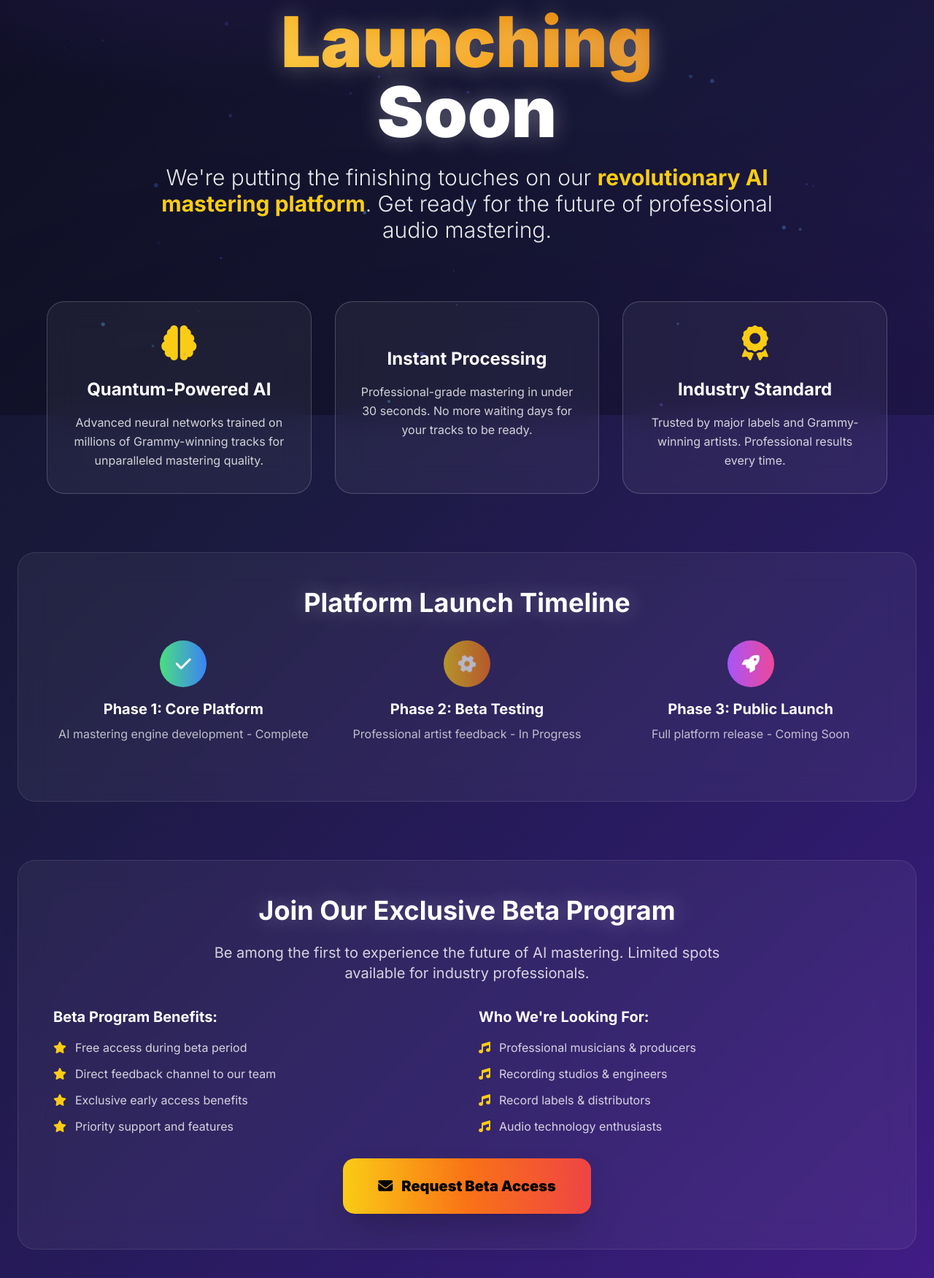
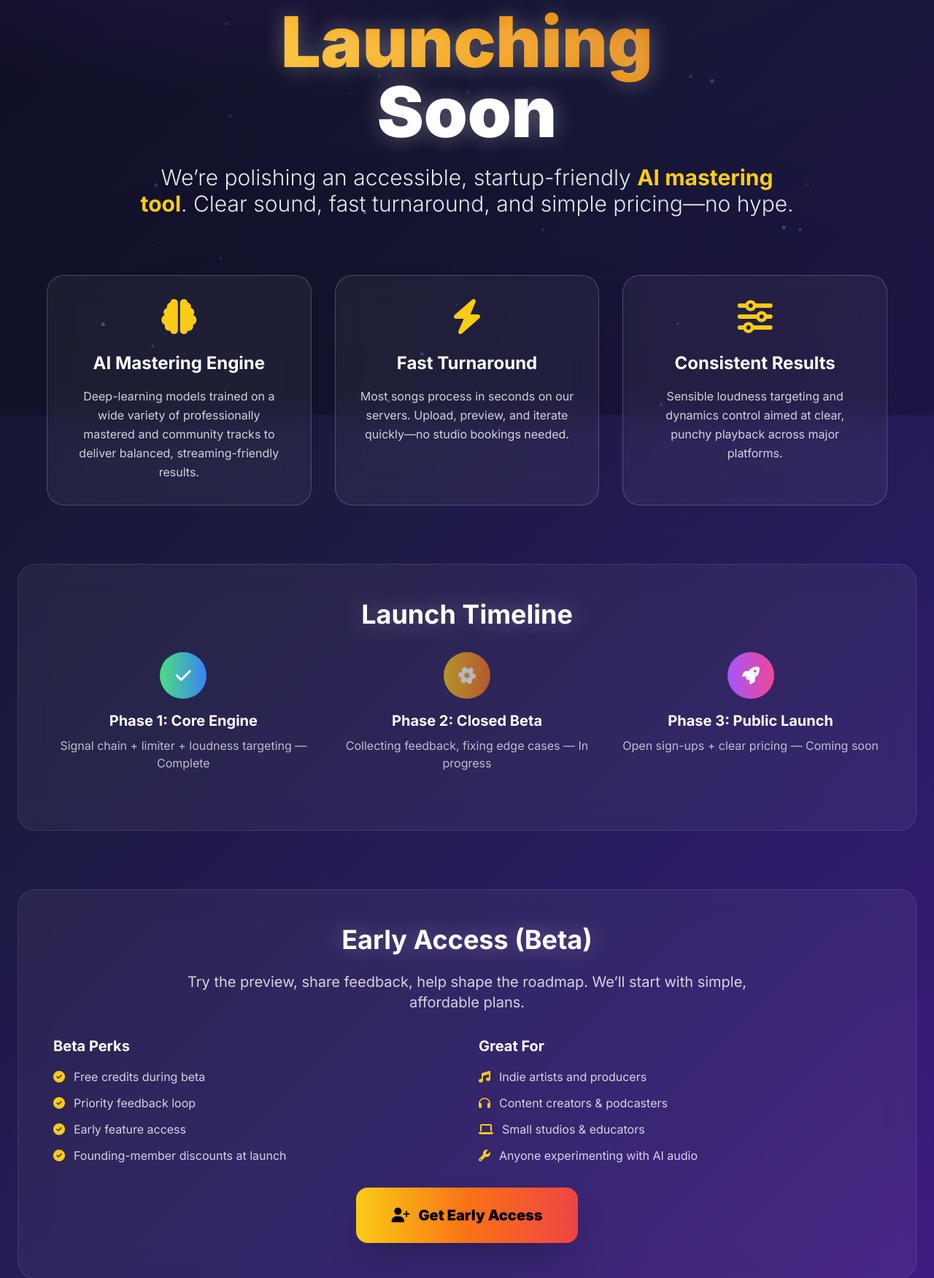
Before and after one commit to yvc0/new_ai_music, a Flask app: page /pricing in a window 1280 px wide. Shown: the part 231-1983 px from the top of the page at 73% size. Run offline with Flask 3, Linux system fonts and the light colour scheme; parts of the project's set-up code (start-up, migrations or seed data) failed here and were passed over; some libraries are stand-ins or nearby versions.

Commit message:
Update pricing.html

```diff
--- a/templates/pricing.html
+++ b/templates/pricing.html
@@ -1,23 +1,21 @@
 {% extends "base.html" %}
 
-{% block title %}Pricing - Neural Sonic Genesis{% endblock %}
+{% block title %}Pricing & Early Access - Neural Sonic Genesis{% endblock %}
 
 {% block content %}
 <div class="container mx-auto px-6 pt-8 pb-16">
-    <!-- Hero Section -->
+  <!-- Hero -->
   <div class="text-center mb-20 slide-up">
-        <div class="float inline-block mb-8">
+    <div class="inline-block mb-8">
       <i class="fas fa-rocket text-white text-8xl text-glow"></i>
     </div>
-
     <h1 class="text-6xl md:text-8xl font-black text-white mb-6 text-glow">
       <span class="gradient-text">Launching</span><br>
       Soon
     </h1>
-
     <p class="text-2xl md:text-3xl text-white/90 max-w-4xl mx-auto mb-12 font-light leading-relaxed">
-            We're putting the finishing touches on our <strong class="font-bold text-yellow-400">revolutionary AI mastering platform</strong>.
-            Get ready for the future of professional audio mastering.
+      We’re polishing an accessible, startup-friendly <strong class="font-bold text-yellow-400">AI mastering tool</strong>.
+      Clear sound, fast turnaround, and simple pricing—no hype.
     </p>
   </div>
 
@@ -25,140 +23,139 @@
   <div class="grid grid-cols-1 md:grid-cols-3 gap-8 max-w-6xl mx-auto mb-20">
     <div class="glass rounded-3xl p-8 border border-white/20 hover-lift text-center">
       <i class="fas fa-brain text-yellow-400 text-5xl mb-6"></i>
-            <h3 class="text-2xl font-bold text-white mb-4">Quantum-Powered AI</h3>
+      <h3 class="text-2xl font-bold text-white mb-4">AI Mastering Engine</h3>
       <p class="text-white/80 leading-relaxed">
-                Advanced neural networks trained on millions of Grammy-winning tracks for unparalleled mastering quality.
+        Deep-learning models trained on a wide variety of professionally mastered and community tracks to
+        deliver balanced, streaming-friendly results.
       </p>
     </div>
 
     <div class="glass rounded-3xl p-8 border border-white/20 hover-lift text-center">
-            <i class="fas fa-lightning-bolt text-yellow-400 text-5xl mb-6"></i>
-            <h3 class="text-2xl font-bold text-white mb-4">Instant Processing</h3>
+      <i class="fas fa-bolt text-yellow-400 text-5xl mb-6"></i>
+      <h3 class="text-2xl font-bold text-white mb-4">Fast Turnaround</h3>
       <p class="text-white/80 leading-relaxed">
-                Professional-grade mastering in under 30 seconds. No more waiting days for your tracks to be ready.
+        Most songs process in seconds on our servers. Upload, preview, and iterate quickly—no studio bookings needed.
       </p>
     </div>
 
     <div class="glass rounded-3xl p-8 border border-white/20 hover-lift text-center">
-            <i class="fas fa-award text-yellow-400 text-5xl mb-6"></i>
-            <h3 class="text-2xl font-bold text-white mb-4">Industry Standard</h3>
+      <i class="fas fa-sliders text-yellow-400 text-5xl mb-6"></i>
+      <h3 class="text-2xl font-bold text-white mb-4">Consistent Results</h3>
       <p class="text-white/80 leading-relaxed">
-                Trusted by major labels and Grammy-winning artists. Professional results every time.
+        Sensible loudness targeting and dynamics control aimed at clear, punchy playback across major platforms.
       </p>
     </div>
   </div>
 
-    <!-- Launch Timeline -->
+  <!-- Timeline -->
   <div class="glass rounded-3xl p-12 mb-20 text-center">
-        <h2 class="text-4xl font-bold text-white mb-8 text-glow">Platform Launch Timeline</h2>
-
+    <h2 class="text-4xl font-bold text-white mb-8 text-glow">Launch Timeline</h2>
     <div class="grid grid-cols-1 md:grid-cols-3 gap-8 mb-8">
-            <div class="relative">
+      <div>
         <div class="bg-gradient-to-r from-green-400 to-blue-500 w-16 h-16 rounded-full mx-auto mb-4 flex items-center justify-center">
           <i class="fas fa-check text-white text-2xl"></i>
         </div>
-                <h3 class="text-white font-bold text-xl mb-2">Phase 1: Core Platform</h3>
-                <p class="text-white/70">AI mastering engine development - Complete</p>
+        <h3 class="text-white font-bold text-xl mb-2">Phase 1: Core Engine</h3>
+        <p class="text-white/70">Signal chain + limiter + loudness targeting — Complete</p>
       </div>
-
-            <div class="relative">
+      <div>
         <div class="bg-gradient-to-r from-yellow-400 to-orange-500 w-16 h-16 rounded-full mx-auto mb-4 flex items-center justify-center animate-pulse">
           <i class="fas fa-cog text-white text-2xl animate-spin"></i>
         </div>
-                <h3 class="text-white font-bold text-xl mb-2">Phase 2: Beta Testing</h3>
-                <p class="text-white/70">Professional artist feedback - In Progress</p>
+        <h3 class="text-white font-bold text-xl mb-2">Phase 2: Closed Beta</h3>
+        <p class="text-white/70">Collecting feedback, fixing edge cases — In progress</p>
       </div>
-
-            <div class="relative">
+      <div>
         <div class="bg-gradient-to-r from-purple-500 to-pink-500 w-16 h-16 rounded-full mx-auto mb-4 flex items-center justify-center">
           <i class="fas fa-rocket text-white text-2xl"></i>
         </div>
         <h3 class="text-white font-bold text-xl mb-2">Phase 3: Public Launch</h3>
-                <p class="text-white/70">Full platform release - Coming Soon</p>
+        <p class="text-white/70">Open sign-ups + clear pricing — Coming soon</p>
       </div>
     </div>
   </div>
 
   <!-- Early Access -->
   <div class="glass rounded-3xl p-12 mb-20 text-center glow">
-        <h2 class="text-4xl font-bold text-white mb-6 text-glow">Join Our Exclusive Beta Program</h2>
+    <h2 class="text-4xl font-bold text-white mb-6 text-glow">Early Access (Beta)</h2>
     <p class="text-xl text-white/80 mb-8 max-w-3xl mx-auto">
-            Be among the first to experience the future of AI mastering. Limited spots available for industry professionals.
+      Try the preview, share feedback, help shape the roadmap. We’ll start with simple, affordable plans.
     </p>
 
-        <div class="grid grid-cols-1 md:grid-cols-2 gap-8 mb-8">
-            <div class="text-left">
-                <h3 class="text-white font-bold text-xl mb-4">Beta Program Benefits:</h3>
+    <div class="grid grid-cols-1 md:grid-cols-2 gap-8 mb-8 text-left">
+      <div>
+        <h3 class="text-white font-bold text-xl mb-4">Beta Perks</h3>
         <ul class="space-y-3 text-white/80">
-                    <li class="flex items-center"><i class="fas fa-star text-yellow-400 mr-3"></i>Free access during beta period</li>
-                    <li class="flex items-center"><i class="fas fa-star text-yellow-400 mr-3"></i>Direct feedback channel to our team</li>
-                    <li class="flex items-center"><i class="fas fa-star text-yellow-400 mr-3"></i>Exclusive early access benefits</li>
-                    <li class="flex items-center"><i class="fas fa-star text-yellow-400 mr-3"></i>Priority support and features</li>
+          <li class="flex items-center"><i class="fas fa-circle-check text-yellow-400 mr-3"></i>Free credits during beta</li>
+          <li class="flex items-center"><i class="fas fa-circle-check text-yellow-400 mr-3"></i>Priority feedback loop</li>
+          <li class="flex items-center"><i class="fas fa-circle-check text-yellow-400 mr-3"></i>Early feature access</li>
+          <li class="flex items-center"><i class="fas fa-circle-check text-yellow-400 mr-3"></i>Founding-member discounts at launch</li>
         </ul>
       </div>
-
-            <div class="text-left">
-                <h3 class="text-white font-bold text-xl mb-4">Who We're Looking For:</h3>
+      <div>
+        <h3 class="text-white font-bold text-xl mb-4">Great For</h3>
         <ul class="space-y-3 text-white/80">
-                    <li class="flex items-center"><i class="fas fa-music text-yellow-400 mr-3"></i>Professional musicians & producers</li>
-                    <li class="flex items-center"><i class="fas fa-music text-yellow-400 mr-3"></i>Recording studios & engineers</li>
-                    <li class="flex items-center"><i class="fas fa-music text-yellow-400 mr-3"></i>Record labels & distributors</li>
-                    <li class="flex items-center"><i class="fas fa-music text-yellow-400 mr-3"></i>Audio technology enthusiasts</li>
+          <li class="flex items-center"><i class="fas fa-music text-yellow-400 mr-3"></i>Indie artists and producers</li>
+          <li class="flex items-center"><i class="fas fa-headphones text-yellow-400 mr-3"></i>Content creators & podcasters</li>
+          <li class="flex items-center"><i class="fas fa-laptop text-yellow-400 mr-3"></i>Small studios & educators</li>
+          <li class="flex items-center"><i class="fas fa-wrench text-yellow-400 mr-3"></i>Anyone experimenting with AI audio</li>
         </ul>
       </div>
     </div>
 
-        <button class="bg-gradient-to-r from-yellow-400 via-orange-500 to-red-500 text-black px-12 py-6 rounded-2xl hover:from-yellow-500 hover:via-orange-600 hover:to-red-600 transition-all duration-300 font-black text-xl shadow-2xl transform hover:scale-105 glow">
-            <i class="fas fa-envelope mr-3"></i>Request Beta Access
-        </button>
+    <a href="/dashboard" class="bg-gradient-to-r from-yellow-400 via-orange-500 to-red-500 text-black px-12 py-6 rounded-2xl hover:from-yellow-500 hover:via-orange-600 hover:to-red-600 transition-all duration-300 font-black text-xl shadow-2xl transform hover:scale-105 glow inline-block">
+      <i class="fas fa-user-plus mr-3"></i>Get Early Access
+    </a>
   </div>
 
-    <!-- Technology Preview -->
+  <!-- How it Works / Preview -->
   <div class="mb-20">
-        <h2 class="text-4xl font-bold text-white text-center mb-12 text-glow">Technology Preview</h2>
+    <h2 class="text-4xl font-bold text-white text-center mb-12 text-glow">How It Works (Preview)</h2>
 
     <div class="max-w-4xl mx-auto space-y-6">
       <div class="glass rounded-2xl p-8">
         <div class="flex items-center mb-4">
-                    <i class="fas fa-microchip text-yellow-400 text-2xl mr-4"></i>
-                    <h3 class="text-2xl font-bold text-white">Neural Architecture</h3>
+          <i class="fas fa-wave-square text-yellow-400 text-2xl mr-4"></i>
+          <h3 class="text-2xl font-bold text-white">Signal Analysis & Chain</h3>
         </div>
         <p class="text-white/80 text-lg leading-relaxed">
-                    Our proprietary quantum-enhanced neural networks analyze over 200 audio parameters simultaneously,
-                    delivering mastering decisions that rival the world's top engineers.
+          We analyze core audio features (balance, peaks, loudness) and apply gain staging, dynamics (look-ahead limiting),
+          and sensible loudness targeting (typically around −14 to −16 LUFS for streaming-friendly playback).
         </p>
       </div>
 
       <div class="glass rounded-2xl p-8">
         <div class="flex items-center mb-4">
-                    <i class="fas fa-chart-line text-yellow-400 text-2xl mr-4"></i>
-                    <h3 class="text-2xl font-bold text-white">Performance Metrics</h3>
+          <i class="fas fa-gauge-high text-yellow-400 text-2xl mr-4"></i>
+          <h3 class="text-2xl font-bold text-white">Performance (Internal Tests)</h3>
         </div>
         <p class="text-white/80 text-lg leading-relaxed">
-                    In blind tests with industry professionals, our AI achieved a 94% preference rate over traditional mastering,
-                    with 10x faster turnaround times and consistent quality across all genres.
+          In our internal testing, most tracks preview in seconds and maintain clear, punchy output
+          with predictable loudness. We’ll keep tuning for edge-cases during beta.
         </p>
       </div>
 
       <div class="glass rounded-2xl p-8">
         <div class="flex items-center mb-4">
-                    <i class="fas fa-shield-alt text-yellow-400 text-2xl mr-4"></i>
-                    <h3 class="text-2xl font-bold text-white">Enterprise Security</h3>
+          <i class="fas fa-shield text-yellow-400 text-2xl mr-4"></i>
+          <h3 class="text-2xl font-bold text-white">Privacy & Data Handling (Beta)</h3>
         </div>
-                <p class="text-white/80 text-lg leading-relaxed">
-                    Bank-level encryption, GDPR compliance, and secure cloud infrastructure ensure your unreleased tracks
-                    remain completely confidential throughout the mastering process.
-                </p>
+        <ul class="text-white/80 text-lg leading-relaxed space-y-2">
+          <li><span class="font-semibold">Transport:</span> Use HTTPS/TLS in deployment. We don’t claim “end-to-end encryption.”</li>
+          <li><span class="font-semibold">Storage:</span> Files are processed server-side for previews. Avoid uploading sensitive material.</li>
+          <li><span class="font-semibold">Roadmap:</span> Auto-deletion, clearer retention policy, and admin controls are planned.</li>
+          <li><span class="font-semibold">Transparency:</span> We won’t claim SOC 2 or similar certifications until they’re actually completed.</li>
+        </ul>
       </div>
     </div>
   </div>
 
-    <!-- CTA Section -->
+  <!-- CTA -->
   <div class="text-center">
     <div class="glass rounded-3xl p-12 glow">
-            <h2 class="text-4xl font-bold text-white mb-6 text-glow">Experience the Demo</h2>
+      <h2 class="text-4xl font-bold text-white mb-6 text-glow">Try the Demo</h2>
       <p class="text-xl text-white/80 mb-8 max-w-2xl mx-auto">
-                Try our technology preview and hear the difference quantum-powered AI mastering makes.
+        Hear your track with our beta chain. It’s simple and quick to test.
       </p>
       <a href="/" class="bg-gradient-to-r from-yellow-400 via-orange-500 to-red-500 text-black px-12 py-6 rounded-2xl hover:from-yellow-500 hover:via-orange-600 hover:to-red-600 transition-all duration-300 font-black text-xl shadow-2xl transform hover:scale-105 glow inline-block">
         <i class="fas fa-play mr-3"></i>Try Demo Now
```
Lines whose indentation alone changed are shown as unchanged.
